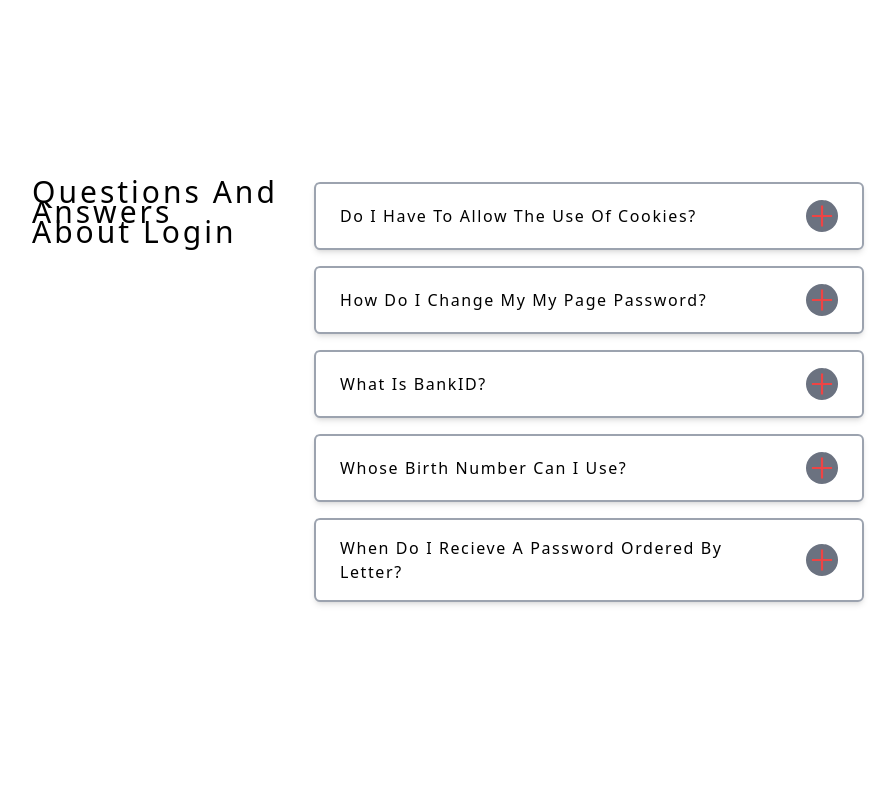
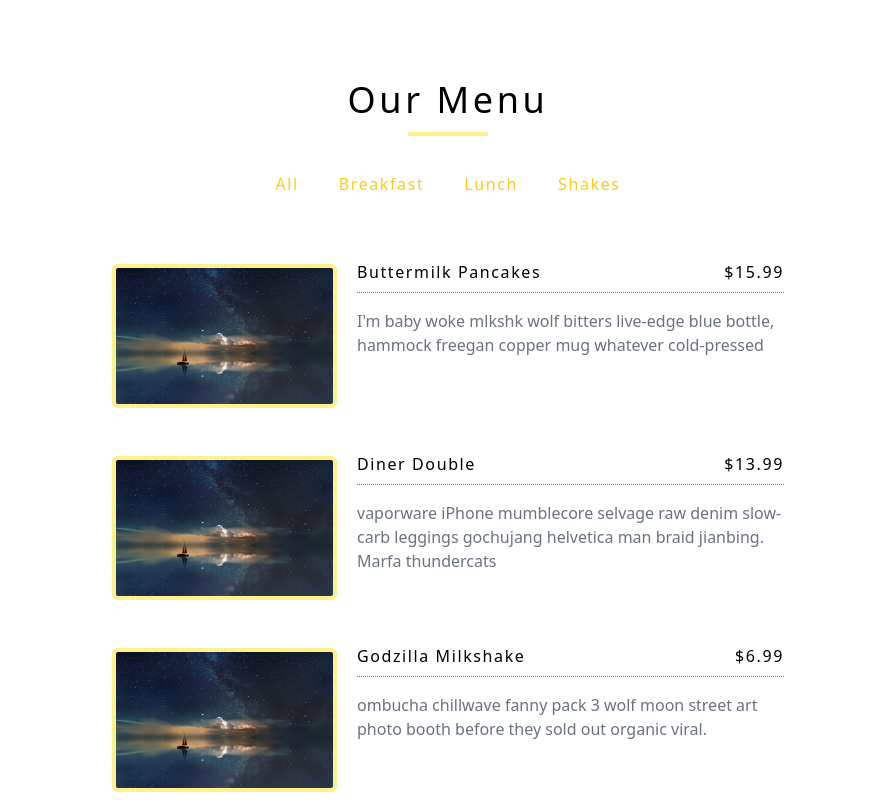
Before and after one commit to junseokoh-hub/react-typescript-toy-practice, a React (Vite) app: page / in a window 1280 px wide. Shown: the top 800 px of the page, without its empty margins (192-1087 px from the left). Built offline with nearby package versions, Linux system fonts and the light colour scheme.

Commit message:
fifth toy practice

```diff
--- a/src/App.tsx
+++ b/src/App.tsx
@@ -1,29 +1,41 @@
 import React, { useState } from "react";
-import data from "./data";
-import SingleQuestion from "./Question";
+import Menu from "./Menu";
+import Categories from "./Categories";
+import items from "./data";
+const allCategories = ["all", ...new Set(items.map((item) => item.category))];
 
-export interface QuestionType {
-  id?: number;
+export interface MenuType {
+  id: number;
   title: string;
-  info: string;
+  category: string;
+  price: number;
+  img: string;
+  desc: string;
 }
 
 const App: React.FC = () => {
-  const [questions, setQuestions] = useState<QuestionType[]>(data);
+  const [menuItems, setMenuItems] = useState<MenuType[]>(items);
+  const [categories, setCategories] = useState<string[]>(allCategories);
+
+  const filterItems = (category: string) => {
+    if (category === "all") {
+      setMenuItems(items);
+      return;
+    }
+    const newItems = items.filter((item) => item.category === category);
+    setMenuItems(newItems);
+  };
+
   return (
-    <main className="min-h-screen flex justify-center items-center">
-      <div className="py-10 px-8 my-20 mx-auto max-w-4xl text-xl grid gap-y-4 gap-x-8 w-[90vw] leading-5 tracking-widest capitalize bg-white rounded-md md:grid md:grid-cols-[250px_1fr] md:text-3xl">
-        <h3 className="leading-5 font-medium">
-          questions and answers about login
-        </h3>
-        <section className="info">
-          {questions.map((question) => {
-            return (
-              <SingleQuestion key={question.id} {...question}></SingleQuestion>
-            );
-          })}
-        </section>
-      </div>
+    <main>
+      <section className="py-20 px-0 my-0 mx-auto w-[90vw] max-w-6xl md: w-[95vw]">
+        <div className="mb-8 text-center">
+          <h2 className="heading text-3xl md:text-4xl">our menu</h2>
+          <div className="mx-auto w-20 h-1 bg-yellow-200"></div>
+        </div>
+        <Categories categories={categories} filterItems={filterItems} />
+        <Menu items={menuItems} />
+      </section>
     </main>
   );
 };
--- /dev/null
+++ b/src/Categories.tsx
@@ -0,0 +1,27 @@
+import React from "react";
+
+interface CategoriesProps {
+  categories: string[];
+  filterItems: (category: string) => void;
+}
+
+const Categories: React.FC<CategoriesProps> = ({ categories, filterItems }) => {
+  return (
+    <div className="mb-16 flex justify-center">
+      {categories.map((category, index) => {
+        return (
+          <button
+            type="button"
+            className="my-0 mx-2 py-1 px-3 bg-transparent border-transparent text-base capitalize tracking-widest text-yellow-400 cursor-pointer rounded-md transition-all ease-linear duration-300 hover:bg-yellow-600 hover:text-white"
+            key={index}
+            onClick={() => filterItems(category)}
+          >
+            {category}
+          </button>
+        );
+      })}
+    </div>
+  );
+};
+
+export default Categories;
--- /dev/null
+++ b/src/Menu.tsx
@@ -0,0 +1,37 @@
+import React from "react";
+import { MenuType } from "./App";
+
+interface MenuProps {
+  items: MenuType[];
+}
+
+const Menu: React.FC<MenuProps> = ({ items }) => {
+  return (
+    <div className="my-0 mx-auto max-w-6xl w-[90vw] grid gap-y-12 gap-x-8 justify-items-center lg:w-[95vw] lg:grid-cols-1">
+      {items.map((menuItem) => {
+        const { id, title, img, desc, price } = menuItem;
+        return (
+          <article
+            key={id}
+            className="grid gap-y-4 gap-x-8 max-w-sm md:grid-cols-[225px_1fr] md:gap-y-0 md:gap-x-5 md:max-w-2xl"
+          >
+            <img
+              src={img}
+              alt={title}
+              className="block w-full h-52 border-[0.25rem] border-solid border-yellow-200 object-cover rounded-md md:h-44 lg:h-36"
+            />
+            <div className="item-info">
+              <header className="flex justify-between border-b-[0.5px] border-dotted border-gray-500">
+                <h4 className="heading mb-2">{title}</h4>
+                <h4 className="heading mb-2">${price}</h4>
+              </header>
+              <p className="mb-0 pt-4 text-gray-500">{desc}</p>
+            </div>
+          </article>
+        );
+      })}
+    </div>
+  );
+};
+
+export default Menu;
--- a/src/Question.tsx
+++ /dev/null
@@ -1,25 +0,0 @@
-import React, { useState } from "react";
-import { AiOutlineMinus, AiOutlinePlus } from "react-icons/ai";
-import { QuestionType } from "./App";
-
-const Question: React.FC<QuestionType> = ({ title, info }) => {
-  const [showInfo, setShowInfo] = useState(false);
-  return (
-    <article className="py-4 px-6 mb-4 rounded-md shadow-md border-2 border-solid border-gray-400">
-      <header className="flex justify-between items-center">
-        <h4 className="mb-0 leading-6 tracking-widest text-sm md:text-base ">
-          {title}
-        </h4>
-        <button
-          className="ml-4 min-w-[2rem] flex justify-center items-center text-red-500 rounded-full self-center cursor-pointer bg-gray-500 border-transparent w-8 h-8"
-          onClick={() => setShowInfo(!showInfo)}
-        >
-          {showInfo ? <AiOutlineMinus /> : <AiOutlinePlus />}
-        </button>
-      </header>
-      {showInfo && <p className="mt-2 mb-0 text-gray-300">{info}</p>}
-    </article>
-  );
-};
-
-export default Question;
--- a/src/data.ts
+++ b/src/data.ts
@@ -1,28 +1,75 @@
-const questions = [
+const menu = [
   {
     id: 1,
-    title: "Do I have to allow the use of cookies?",
-    info: "Unicorn vinyl poutine brooklyn, next level direct trade iceland. Shaman copper mug church-key coloring book, whatever poutine normcore fixie cred kickstarter post-ironic street art.",
+    title: "buttermilk pancakes",
+    category: "breakfast",
+    price: 15.99,
+    img: "./images/ocean.jpg",
+    desc: `I'm baby woke mlkshk wolf bitters live-edge blue bottle, hammock freegan copper mug whatever cold-pressed `,
   },
   {
     id: 2,
-    title: "How do I change my My Page password?",
-    info: "Coloring book forage photo booth gentrify lumbersexual. Migas chillwave poutine synth shoreditch, enamel pin thundercats fashion axe roof party polaroid chartreuse.",
+    title: "diner double",
+    category: "lunch",
+    price: 13.99,
+    img: "./images/ocean.jpg",
+    desc: `vaporware iPhone mumblecore selvage raw denim slow-carb leggings gochujang helvetica man braid jianbing. Marfa thundercats `,
   },
   {
     id: 3,
-    title: "What is BankID?",
-    info: "Enamel pin fam sustainable woke whatever venmo. Authentic asymmetrical put a bird on it, lumbersexual activated charcoal kinfolk banjo cred pickled sartorial.",
+    title: "godzilla milkshake",
+    category: "shakes",
+    price: 6.99,
+    img: "./images/ocean.jpg",
+    desc: `ombucha chillwave fanny pack 3 wolf moon street art photo booth before they sold out organic viral.`,
   },
   {
     id: 4,
-    title: "Whose birth number can I use?",
-    info: "Edison bulb direct trade gentrify beard lo-fi seitan sustainable roof party franzen occupy squid. Knausgaard cronut succulents, scenester readymade shabby chic lyft. Copper mug meh vegan gentrify.",
+    title: "country delight",
+    category: "breakfast",
+    price: 20.99,
+    img: "./images/ocean.jpg",
+    desc: `Shabby chic keffiyeh neutra snackwave pork belly shoreditch. Prism austin mlkshk truffaut, `,
   },
   {
     id: 5,
-    title: "When do I recieve a password ordered by letter?",
-    info: "Locavore franzen fashion axe live-edge neutra irony synth af tilde shabby chic man braid chillwave waistcoat copper mug messenger bag. Banjo snackwave blog, microdosing thundercats migas vaporware viral lo-fi seitan ",
+    title: "egg attack",
+    category: "lunch",
+    price: 22.99,
+    img: "./images/ocean.jpg",
+    desc: `franzen vegan pabst bicycle rights kickstarter pinterest meditation farm-to-table 90's pop-up `,
+  },
+  {
+    id: 6,
+    title: "oreo dream",
+    category: "shakes",
+    price: 18.99,
+    img: "./images/ocean.jpg",
+    desc: `Portland chicharrones ethical edison bulb, palo santo craft beer chia heirloom iPhone everyday`,
+  },
+  {
+    id: 7,
+    title: "bacon overflow",
+    category: "breakfast",
+    price: 8.99,
+    img: "./images/ocean.jpg",
+    desc: `carry jianbing normcore freegan. Viral single-origin coffee live-edge, pork belly cloud bread iceland put a bird `,
+  },
+  {
+    id: 8,
+    title: "american classic",
+    category: "lunch",
+    price: 12.99,
+    img: "./images/ocean.jpg",
+    desc: `on it tumblr kickstarter thundercats migas everyday carry squid palo santo leggings. Food truck truffaut  `,
+  },
+  {
+    id: 9,
+    title: "quarantine buddy",
+    category: "shakes",
+    price: 16.99,
+    img: "./images/ocean.jpg",
+    desc: `skateboard fam synth authentic semiotics. Live-edge lyft af, edison bulb yuccie crucifix microdosing.`,
   },
 ];
-export default questions;
+export default menu;
--- a/src/index.css
+++ b/src/index.css
@@ -2,6 +2,6 @@
 @tailwind components;
 @tailwind utilities;
 
-.btn {
-  @apply my-0 mx-2 text-blue-600 text-lg border-transparent bg-transparent cursor-pointer transition-all ease-linear duration-300 hover:text-blue-400;
+.heading {
+  @apply mb-3 tracking-widest capitalize leading-5 md:leading-4;
 }
```
Also changed, not shown: public/images/ocean.jpg (added).
